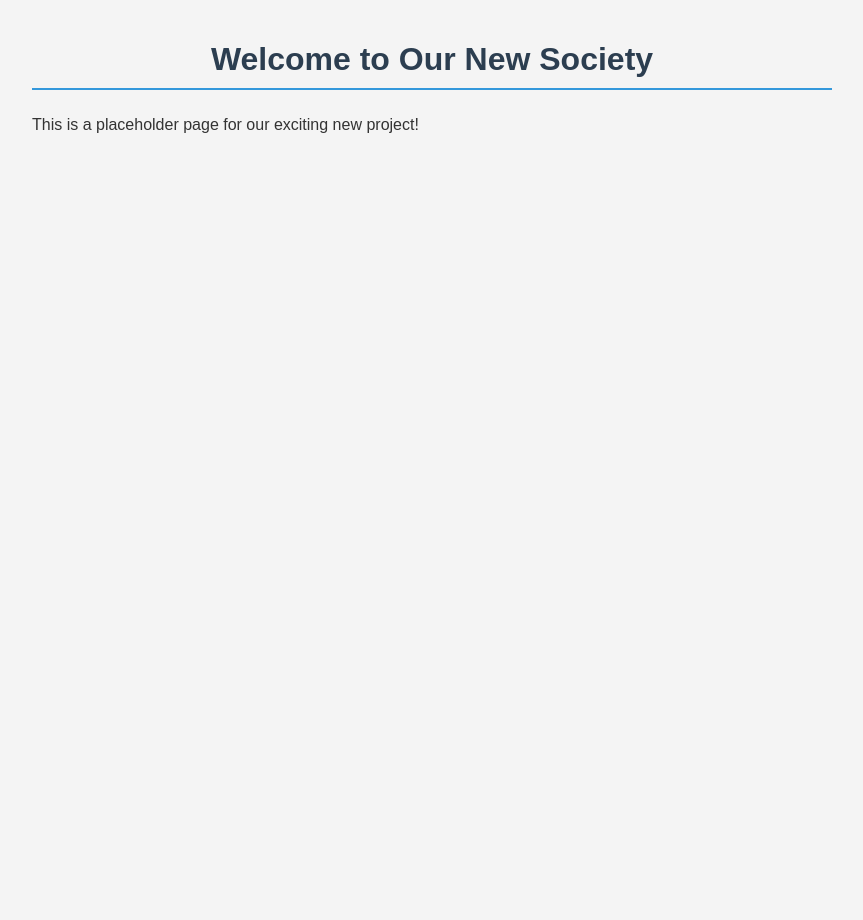
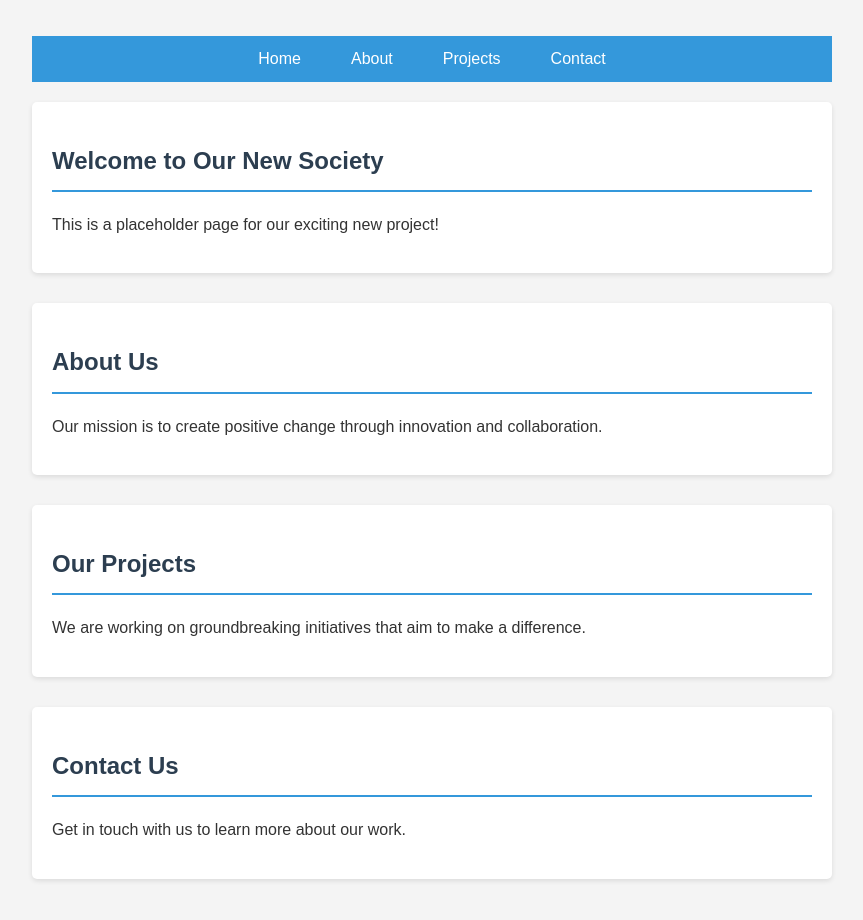
Before and after one commit to ibrahimuta/new-society-test, a plain HTML site: page index.html in a window 1280 px wide. Shown: the whole page, without its empty margins (208-1071 px from the left). Before the commit the page ends 800 px from the top, so only its background shows below. Drawn offline with Linux system fonts and the light colour scheme.

Commit message:
Add more content and navigation to the homepage

```diff
--- a/index.html
+++ b/index.html
@@ -6,7 +6,35 @@
     <link rel="stylesheet" href="styles.css">
 </head>
 <body>
-    <h1>Welcome to Our New Society</h1>
-    <p>This is a placeholder page for our exciting new project!</p>
+    <nav>
+        <ul>
+            <li><a href="#home">Home</a></li>
+            <li><a href="#about">About</a></li>
+            <li><a href="#projects">Projects</a></li>
+            <li><a href="#contact">Contact</a></li>
+        </ul>
+    </nav>
+
+    <main>
+        <section id="home">
+            <h1>Welcome to Our New Society</h1>
+            <p>This is a placeholder page for our exciting new project!</p>
+        </section>
+
+        <section id="about">
+            <h2>About Us</h2>
+            <p>Our mission is to create positive change through innovation and collaboration.</p>
+        </section>
+
+        <section id="projects">
+            <h2>Our Projects</h2>
+            <p>We are working on groundbreaking initiatives that aim to make a difference.</p>
+        </section>
+
+        <section id="contact">
+            <h2>Contact Us</h2>
+            <p>Get in touch with us to learn more about our work.</p>
+        </section>
+    </main>
 </body>
 </html>
--- a/styles.css
+++ b/styles.css
@@ -5,15 +5,44 @@ body {
     padding: 20px;
     background-color: #f4f4f4;
     color: #333;
+    line-height: 1.6;
 }
 
-h1 {
+nav ul {
+    display: flex;
+    justify-content: center;
+    list-style-type: none;
+    padding: 0;
+    margin-bottom: 20px;
+    background-color: #3498db;
+}
+
+nav ul li {
+    margin: 0 15px;
+}
+
+nav ul li a {
+    text-decoration: none;
+    color: white;
+    display: block;
+    padding: 10px;
+    transition: background-color 0.3s;
+}
+
+nav ul li a:hover {
+    background-color: #2980b9;
+}
+
+h1, h2 {
     color: #2c3e50;
-    text-align: center;
     border-bottom: 2px solid #3498db;
     padding-bottom: 10px;
 }
 
-p {
-    line-height: 1.6;
+section {
+    margin-bottom: 30px;
+    padding: 20px;
+    background-color: white;
+    border-radius: 5px;
+    box-shadow: 0 2px 5px rgba(0,0,0,0.1);
 }
```
